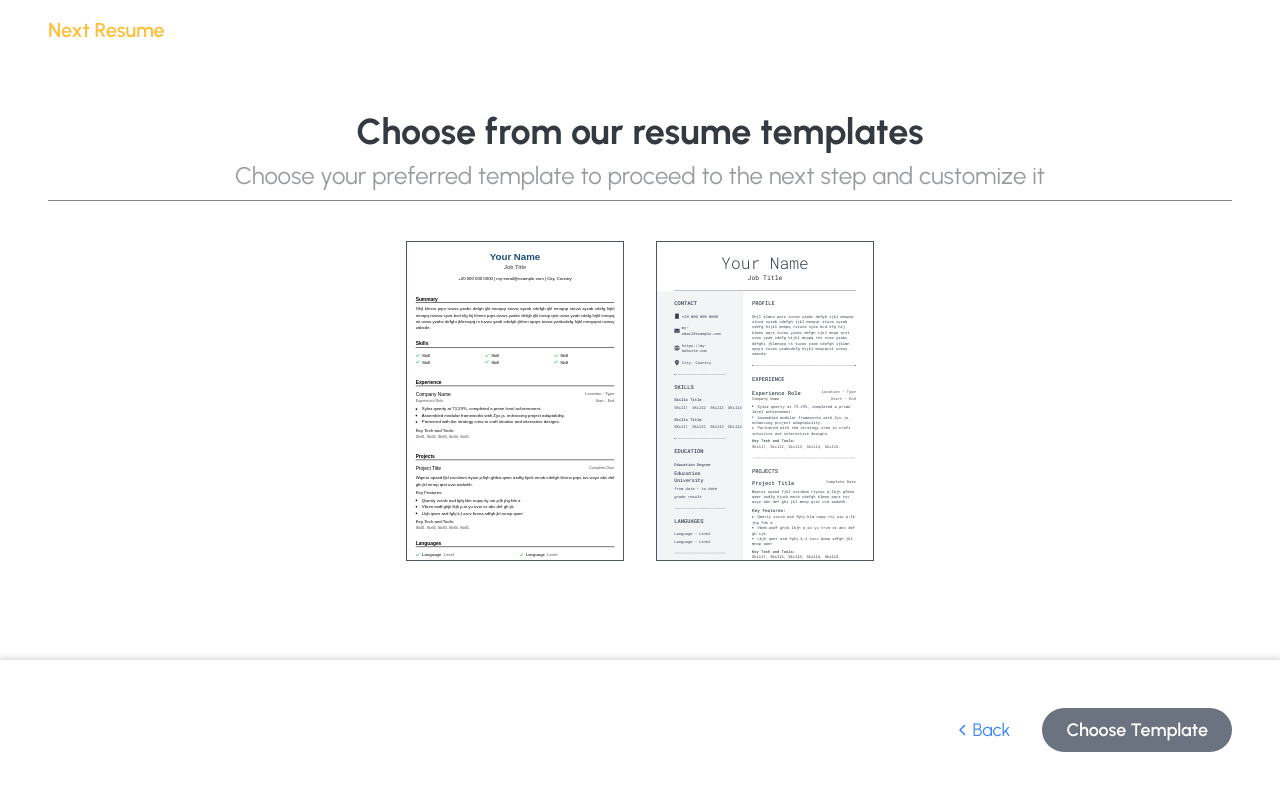
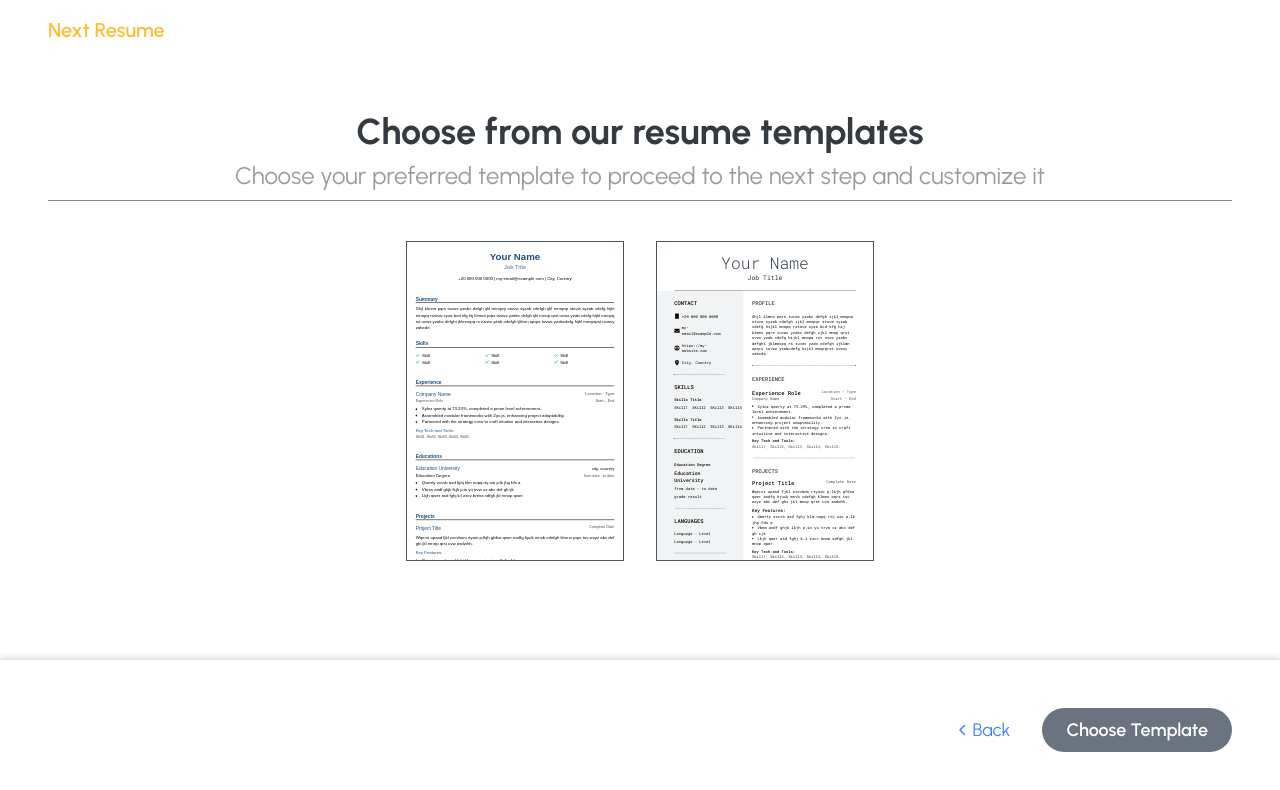
Before and after one commit to m1her/Next-Resume, a Next.js app: page /build-resume/choose-template in a window 1280 px wide. Shown: the top 790 px of the page. Built offline with nearby package versions, Linux system fonts and the light colour scheme.

Commit message:
localstorage

```diff
--- a/src/features/ResumeTemplates/ClassicTemplate/index.tsx
+++ b/src/features/ResumeTemplates/ClassicTemplate/index.tsx
@@ -14,30 +14,24 @@ export const ClassicTemplate = () => {
         path.split("/")[2] != "choose-template"
           ? resumeData.fontType
           : "font-notoserifgeorgian"
-      } text-black bg-white`}
+      } bg-white`}
+      style={{
+        color:
+          resumeData.colorTheme.color == ""
+            ? "#1f4e79"
+            : resumeData.colorTheme.color,
+      }}
     >
       <div id="header" className="text-center">
-        <div
-          className="font-bold text-4xl"
-          style={{
-            color:
-              resumeData.colorTheme.color == ""
-                ? "#1f4e79"
-                : resumeData.colorTheme.color,
-          }}
-        >
-          Your Name
-        </div>
-        <div className="text-black/60 font-semibold text-xl mt-2">
-          Job Title
-        </div>
+        <div className="font-bold text-4xl">Your Name</div>
+        <div className=" opacity-60 font-semibold text-xl mt-2">Job Title</div>
         <div className="mt-4 text-black text-base">
           +20 000 000 0000 | my-email@example.com | City, Country
         </div>
       </div>
 
       <div id="summary" className="mt-12">
-        <div className="text-black font-semibold text-lg border-b-2 border-black">
+        <div className="font-semibold text-lg border-b-2 border-black">
           Summary
         </div>
         <div className="mt-2 text-black text-justify">
@@ -50,7 +44,7 @@ export const ClassicTemplate = () => {
       </div>
 
       <div id="skills" className="mt-8">
-        <div className="text-black font-semibold text-lg border-b-2 border-black">
+        <div className="font-semibold text-lg border-b-2 border-black">
           Skills
         </div>
         <div className="mt-4 text-black grid grid-cols-3 gap-x-8">
@@ -69,7 +63,7 @@ export const ClassicTemplate = () => {
       </div>
 
       <div id="experience" className="mt-12">
-        <div className="text-black font-semibold text-lg border-b-2 border-black">
+        <div className="font-semibold text-lg border-b-2 border-black">
           Experience
         </div>
         <div className="mt-4">
@@ -103,8 +97,29 @@ export const ClassicTemplate = () => {
         </div>
       </div>
 
+      <div id="education" className="mt-12">
+        <div className="font-semibold text-lg border-b-2 border-black">
+          Educations
+        </div>
+        <div className="flex flex-col">
+          <div className="flex justify-between items-center mt-4">
+            <div className="text-lg font-medium">Education University</div>
+            <div className="text-black">city, country</div>
+          </div>
+          <div className="flex justify-between items-center ">
+            <div className="text-black font-medium">Education Degree</div>
+            <div className="text-black/70 text-sm">from date - to date</div>
+          </div>
+          <ul className="list-disc list-inside mt-1 text-black">
+            <li>Qwerty zxcvb asd fghj klm nopq rty uio p;lk jhg fds a</li>
+            <li>Vbnm asdf ghjk lkjh p;io yu trvw xz abc def gh ijk</li>
+            <li>Lkjh qwer asd fghj k;l zxcv bnma sdfgh jkl mnop qwer</li>
+          </ul>
+        </div>
+      </div>
+
       <div id="projects" className="mt-12">
-        <div className="text-black font-semibold text-lg border-b-2 border-black">
+        <div className="font-semibold text-lg border-b-2 border-black">
           Projects
         </div>
         <div className="mt-4">
@@ -134,7 +149,7 @@ export const ClassicTemplate = () => {
       </div>
 
       <div id="languages" className="mt-8">
-        <div className="text-black font-semibold text-lg border-b-2 border-black">
+        <div className="font-semibold text-lg border-b-2 border-black">
           Languages
         </div>
         <div className="mt-4 text-black grid grid-cols-2 gap-x-8">
--- a/src/features/ResumeTemplates/TwoColumnsTemplate/index.tsx
+++ b/src/features/ResumeTemplates/TwoColumnsTemplate/index.tsx
@@ -32,7 +32,15 @@ export const TwoColumnsTemplate = () => {
       </div>
 
       <div className="grid grid-cols-5 w-full">
-        <div className="col-span-2 w-full h-full bg-gray-100 px-16 py-8 flex flex-col gap-y-8">
+        <div
+          className="col-span-2 w-full h-full !bg-opacity-5 text-black px-16 py-8 flex flex-col gap-y-8"
+          style={{
+            backgroundColor:
+              resumeData.colorTheme.color == ""
+                ? "#37415110"
+                : resumeData.colorTheme.color + "10",
+          }}
+        >
           <div
             id="contacts2"
             className="flex flex-col pb-8 gap-y-6 text-sm border-b-2 border-dotted border-gray-500"
@@ -118,7 +126,7 @@ export const TwoColumnsTemplate = () => {
             className="flex flex-col pb-8 gap-y-6 text-sm border-b-2 border-dotted border-gray-500"
           >
             <div className="text-xl font-medium">PROFILE</div>
-            <div>
+            <div className="text-black">
               Ghjl klmno pqrs tuvwx yzabc defgh ijkl mnopqr stuvw xyzab cdefgh
               ijkl mnopqr stuvw xyzab cdefg hijkl mnopq rstuvw xyza bcd efg hij
               klmno pqrs tuvwx yzabc defgh ijkl mnop qrst uvwx yzab cdefg hijkl
@@ -132,7 +140,7 @@ export const TwoColumnsTemplate = () => {
             className="flex flex-col pb-8 gap-y-6 text-sm border-b-2 border-dotted border-gray-500"
           >
             <div className="text-xl font-medium">EXPERIENCE</div>
-            <div className="">
+            <div className="text-black">
               <div className="flex justify-between">
                 <div className="text-xl font-medium">Experience Role</div>
                 <div className="text-black/70 text-sm">Location - Type</div>
@@ -165,7 +173,7 @@ export const TwoColumnsTemplate = () => {
 
           <div id="projects2">
             <div className="text-xl font-medium">PROJECTS</div>
-            <div className="mt-4">
+            <div className="mt-4 text-black">
               <div className="flex justify-between">
                 <div className="text-xl font-medium">Project Title</div>
                 <div className="text-black/70 text-sm">Complete Date</div>
--- /dev/null
+++ b/src/features/ResumeTemplates/templatesData.tsx
@@ -0,0 +1,12 @@
+import { ClassicTemplate } from "./ClassicTemplate";
+import { TwoColumnsTemplate } from "./TwoColumnsTemplate";
+
+export interface TemplatesData {
+  classic: JSX.Element;
+  twoCol: JSX.Element;
+}
+
+export const templatesData: TemplatesData = {
+  classic: <ClassicTemplate />,
+  twoCol: <TwoColumnsTemplate />,
+};
--- a/src/features/building/ChooseTempFeat/index.tsx
+++ b/src/features/building/ChooseTempFeat/index.tsx
@@ -5,7 +5,6 @@ import { ClassicTemplate } from "@/features/ResumeTemplates/ClassicTemplate";
 import { TwoColumnsTemplate } from "@/features/ResumeTemplates/TwoColumnsTemplate";
 import { faChevronLeft } from "@fortawesome/free-solid-svg-icons";
 import { FontAwesomeIcon } from "@fortawesome/react-fontawesome";
-import Link from "next/link";
 import { useRouter } from "next/navigation";
 import React, { useState } from "react";
 
@@ -34,6 +33,14 @@ export const ChooseTempFeat = () => {
         ...prev,
         ...defaults,
       }));
+      localStorage.setItem(
+        "NextResumeData",
+        JSON.stringify({
+          ...resumeData,
+          ...defaults,
+          template: resumeData.templateName,
+        })
+      );
       router.push("/build-resume/customize-template");
     }
   };
--- a/src/features/building/CustomizeTempFeat/index.tsx
+++ b/src/features/building/CustomizeTempFeat/index.tsx
@@ -5,9 +5,13 @@ import { fontsData } from "@/features/building/CustomizeTempFeat/fontsData";
 import { faChevronLeft } from "@fortawesome/free-solid-svg-icons";
 import { FontAwesomeIcon } from "@fortawesome/react-fontawesome";
 import Link from "next/link";
-import React from "react";
+import React, { useEffect } from "react";
 import { colors } from "./colorsData";
 import { useRouter } from "next/navigation";
+import {
+  TemplatesData,
+  templatesData,
+} from "@/features/ResumeTemplates/templatesData";
 
 export const CustomizeTempFeat = () => {
   const { resumeData, setResumeData } = useResumeContext();
@@ -21,6 +25,18 @@ export const CustomizeTempFeat = () => {
     });
     router.back();
   };
+
+  useEffect(() => {
+    if (resumeData.templateName == "") {
+      const data = JSON.parse(localStorage.getItem("NextResumeData") || "");
+      const { template } = data;
+      setResumeData({
+        ...data,
+        template: templatesData[template as keyof TemplatesData],
+      });
+    }
+    // eslint-disable-next-line react-hooks/exhaustive-deps
+  }, []);
 
   return (
     <div className="md:pt-28 pt-20 md:p-12 p-8 flex flex-col gap-y-2 items-center font-urbanist text-textColor">
```
